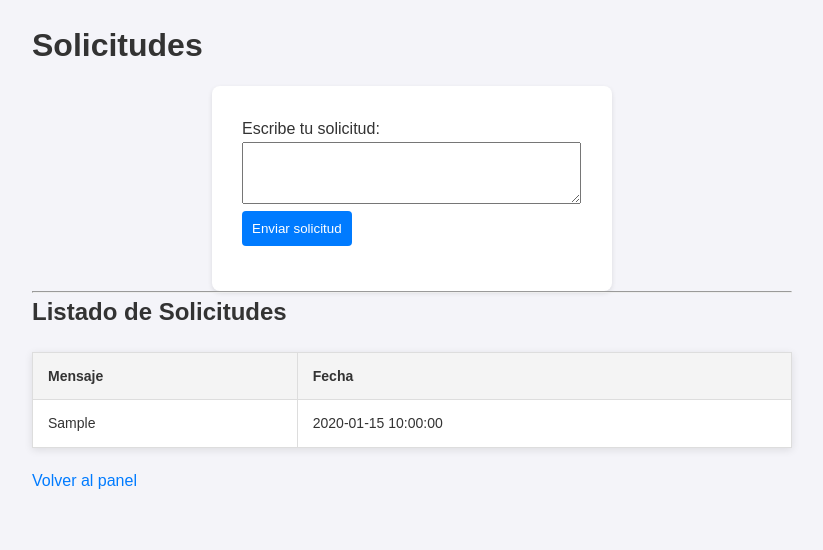
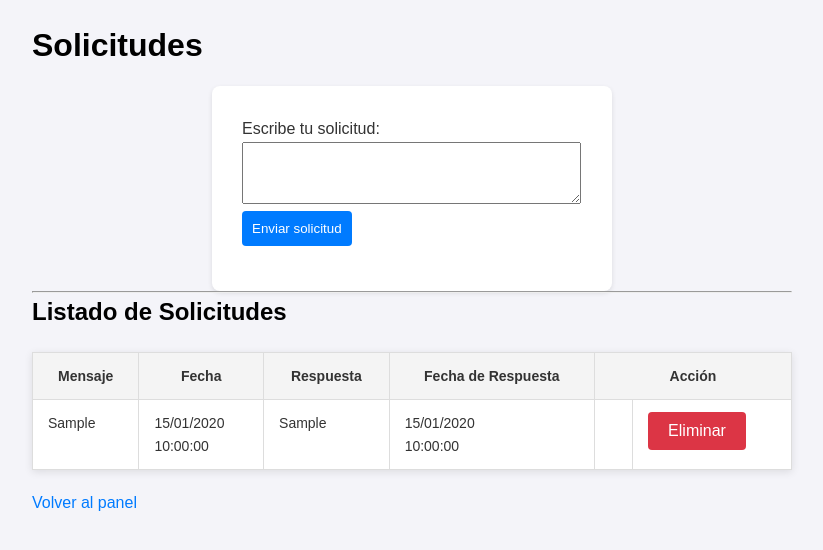
Before and after one commit to Cristianplus/Balcones-de-San-Soucci, a PHP site: page /solicitudes.php in a window 1280 px wide. Shown: the top 550 px of the page, without its empty margins (228-1051 px from the left). Run offline with PHP 8.4, Linux system fonts and the light colour scheme; the visitor is signed in with stand-in values (Sample User, id 1); tables that the repository leaves empty or names only in its code hold one stand-in row (values such as "Sample post").

Commit message:
retoques de diseños y personalización de requerimientos

```diff
--- a/crear_usuario.php
+++ b/crear_usuario.php
@@ -44,7 +44,7 @@ if ($_SERVER["REQUEST_METHOD"] == "POST") {
 </head>
 <body>
     <h2>Crear Usuario</h2>
-    <form action="crear_usuario.php" method="POST">
+    <form action="crear_usuario.php" method="POST" class="form-principal">
         <div class="form-group">
             <label for="nombre">Nombre:</label>
             <input type="text" name="nombre" id="nombre" required>
--- a/css/styles.css
+++ b/css/styles.css
@@ -20,7 +20,7 @@ body {
 
 h1, h2, h3 {
     margin-bottom: 15px;
-    color: #333;
+    color: #000000;
 }
 
 p {
@@ -37,7 +37,7 @@ a:hover {
 }
 
 /* Formulario */
-form {
+.form-principal {
     max-width: 400px;
     margin: 0 auto; /* centrar */
     background: #fff;
@@ -85,7 +85,6 @@ input[type="submit"] {
     background-color: #0056b3;
 }
 
-
 input[type="submit"] {
     background-color: #007BFF;
     color: #fff;
@@ -107,7 +106,12 @@ input[type="submit"]:hover {
     box-shadow: 0 2px 5px rgba(0,0,0,0.1);
 }
 
-.tabla-recibos th,
+.tabla-recibos th {
+    border: 1px solid #ddd;
+    padding: 12px;
+    text-align: center;
+}
+
 .tabla-recibos td,
 .tabla-documentos th,
 .tabla-documentos td {
@@ -130,10 +134,29 @@ a.button {
     color: white;
     border-radius: 4px;
     margin-top: 10px;
+    text-decoration: none;
 }
 
 a.button:hover {
     background-color: #0056b3;
+    text-decoration: none;
+}
+
+a.button-user {
+    display: block;
+    padding: 8px 15px;
+    background-color: #007BFF;
+    color: white;
+    border-radius: 4px;
+    margin-top: 10px;
+    width: 90px;
+    text-align: center;
+    text-decoration: none;
+}
+
+a.button-user:hover {
+    background-color: #0056b3;
+    text-decoration: none;
 }
 
 /* Mensaje de exito */
@@ -199,6 +222,7 @@ a.button:hover {
     background-color: #f4f4f4;
     color: #333333;
     font-weight: bold;
+    text-align: center;
 }
 
 /* Estilos para el panel de control */
@@ -273,13 +297,74 @@ a.button:hover {
 
 .logo-container {
     display: flex;
-    justify-content: left;
+    justify-content: center;
     margin-top: 20px;
 }
 
 /* Tamaño > logo del condominio */
 
 .logo-container img {
-    height: 100px;
+    height: 180px;
     width: auto;
 }
+
+.fila-solicitud {
+    cursor: pointer;
+    transition: background-color 0.3s ease;
+}
+
+.fila-solicitud:hover {
+    background-color: #f0f0f0;
+}
+
+.contenido-colapsable {
+    display: -webkit-box;
+    -webkit-line-clamp: 2; /* Muestra 2 líneas */
+    -webkit-box-orient: vertical;
+    overflow: hidden;
+    text-overflow: ellipsis;
+    transition: all 0.3s ease;
+}
+
+.contenido-colapsable.expanded {
+    -webkit-line-clamp: unset;
+}
+
+.fila-solicitud td {
+    height: 60px; /* Ajusta la altura según sea necesario */
+    vertical-align: top;
+}
+
+/* Botón de responder */
+.btn-responder {
+    padding: 10px 20px;
+    background-color: #007BFF;
+    color: #fff;
+    border: none;
+    border-radius: 4px;
+    cursor: pointer;
+    display: inline-block;
+    font-size: 16px;
+    margin: 2px auto;
+}
+
+.btn-responder:hover {
+    background-color: #0056b3;
+}
+
+/* Botón de eliminar */
+.btn-eliminar {
+    padding: 10px 20px;
+    background-color: #dc3545;
+    color: #fff;
+    border: none;
+    border-radius: 4px;
+    cursor: pointer;
+    display: inline-block;
+    font-size: 16px;
+    margin: 0 auto;
+}
+
+.btn-eliminar:hover {
+    background-color: #c82333;
+}
--- a/dashboard.php
+++ b/dashboard.php
@@ -1,6 +1,5 @@
 <?php include 'includes/header.php'; ?>
 <?php
-session_start();
 
 //Verificar si el usuario ha iniciado sesión
 if (!isset($_SESSION['usuario_id'])) {
--- a/documentos.php
+++ b/documentos.php
@@ -1,6 +1,6 @@
 <?php include 'includes/header.php'; ?>
 <?php
-session_start();
+
 ini_set('display_errors', 1);
 ini_set('display_startup_errors', 1);
 error_reporting(E_ALL);
--- a/editar_usuario.php
+++ b/editar_usuario.php
@@ -72,7 +72,7 @@ if ($_SERVER["REQUEST_METHOD"] == "POST") {
 </head>
 <body>
     <h2>Editar Usuario</h2>
-    <form action="editar_usuario.php?id=<?php echo $id; ?>" method="POST">
+    <form action="editar_usuario.php?id=<?php echo $id; ?>" method="POST" class="form-principal">
         <div class="form-group">
             <label for="nombre">Nombre:</label>
             <input type="text" name="nombre" value="<?php echo htmlspecialchars($usuario['nombre']); ?>" required>
--- a/includes/db.php
+++ b/includes/db.php
@@ -2,7 +2,7 @@
 // Parámetros de conexión a la base de datos
 $host = "localhost";
 $usuario = "root";
-$contraseña = "";
+$contraseña = "cristian2910";
 $baseDeDatos = "condominio";
 
 // Crear conexión
--- a/includes/footer.php
+++ b/includes/footer.php
@@ -1,5 +1,5 @@
 <footer>
-    <p>© 2025 Condominio Balcones de San Soucci - Trabajo de Grado</p>
+    <p>© 2025 Condominio Balcones de San Soucci</p>
 </footer>
 </body>
 </html>
--- a/includes/header.php
+++ b/includes/header.php
@@ -10,6 +10,7 @@ if (session_status() == PHP_SESSION_NONE) {
     <head>
         <meta charset="UTF-8">
         <title>Condominio Balcones de San Soucci</title>
+        <link rel="icon" type="image/png" href="img/icon.png">
         <link rel="stylesheet" href="css/styles.css">
         <script src="js/scripts.js"></script>
     </head>
--- a/login.php
+++ b/login.php
@@ -63,13 +63,13 @@ header('Content-Type: text/html; charset=utf-8');
         <link rel="stylesheet" href="css/styles.css">
     </head>
     <body>
-        <h2>Iniciar Sesión</h2>
+        <h2 style="padding-left: 180px;">Iniciar Sesión</h2>
 
         <?php if (!empty($error)): ?>
             <p styles = "color: red;"><?php echo $error; ?></p>
         <?php endif; ?>
 
-        <form action = "login.php" method = "POST">
+        <form action = "login.php" method = "POST" class="form-principal">
         <label for = "correo">Correo Electrónico:</label><br>
         <input type = "email" id = "correo" name = "correo" class="campo-login" required>
         <label for = "contraseña">Contraseña:</label><br>
--- a/recibos.php
+++ b/recibos.php
@@ -1,7 +1,6 @@
 <?php include 'includes/header.php'; ?>
 <?php
 
-session_start();
 // Verificar si el usuario ha iniciado sesión
 if (!isset($_SESSION['usuario_id'])) {
     header("Location: login.php");
@@ -83,10 +82,10 @@ $resultado = $stmt->get_result();
     <link rel="stylesheet" href="css/styles.css">
 </head>
 <body>
-    <h1>Recibos de Administración</h1>
+    <h1 style="text-align: center;">Recibos de Administración</h1>
 
     <?php if ($rol === 'administrador'): ?>
-    <h2>Agregar Recibo</h2>
+    <h2 style="padding-left: 180px;">Agregar Recibo</h2>
     <form action="recibos.php" method="POST">
         <div class="form-group">
             <label for="usuario_id">Residente:</label>
--- a/solicitudes.php
+++ b/solicitudes.php
@@ -25,15 +25,52 @@ if ($_SERVER['REQUEST_METHOD'] === 'POST' && isset($_POST['mensaje'])) {
     }
 }
 
+// Procesar respuesta del administrador
+if ($_SERVER['REQUEST_METHOD'] === 'POST' && isset($_POST['respuesta']) && $rol === 'administrador') {
+    $respuesta = trim($_POST['respuesta']);
+    $solicitud_id = $_POST['solicitud_id'];
+
+    if (!empty($respuesta)) {
+        $stmt = $conn->prepare("UPDATE solicitudes SET respuesta = ?, fecha_respuesta = NOW() WHERE id = ?");
+        $stmt->bind_param("si", $respuesta, $solicitud_id);
+        $stmt->execute();
+        $stmt->close();
+        $success = "Respuesta enviada correctamente.";
+    } else {
+        $error = "La respuesta no puede estar vacía.";
+    }
+}
+
+// Procesar eliminación de solicitud
+if ($_SERVER['REQUEST_METHOD'] === 'POST' && isset($_POST['eliminar_solicitud'])) {
+    $solicitud_id_eliminar = $_POST['solicitud_id_eliminar'];
+
+    // Verificar permisos para eliminar
+    if ($rol === 'administrador') {
+        $stmt = $conn->prepare("DELETE FROM solicitudes WHERE id = ?");
+        $stmt->bind_param("i", $solicitud_id_eliminar);
+    } else {
+        $stmt = $conn->prepare("DELETE FROM solicitudes WHERE id = ? AND usuario_id = ?");
+        $stmt->bind_param("ii", $solicitud_id_eliminar, $usuario_id);
+    }
+
+    if ($stmt->execute()) {
+        $success = "Solicitud eliminada correctamente.";
+    } else {
+        $error = "Error al eliminar la solicitud.";
+    }
+    $stmt->close();
+}
+
 // Obtener las solicitudes para mostrar
 if ($rol === 'administrador') {
-    $sql = "SELECT s.id, u.nombre AS usuario, s.mensaje, s.fecha
+    $sql = "SELECT s.id, u.nombre AS usuario, s.mensaje, s.fecha, s.respuesta, s.fecha_respuesta
             FROM solicitudes s
             JOIN usuarios u ON s.usuario_id = u.id
             ORDER BY s.fecha DESC";
     $stmt = $conn->prepare($sql);
 } else {
-    $sql = "SELECT id, mensaje, fecha
+    $sql = "SELECT id, mensaje, fecha, respuesta, fecha_respuesta
             FROM solicitudes
             WHERE usuario_id = ?
             ORDER BY fecha DESC";
@@ -61,7 +98,7 @@ $resultado = $stmt->get_result();
     <?php endif; ?>
 
     <?php if ($rol !== 'administrador'): ?>
-        <form method="POST" action="solicitudes.php">
+        <form method="POST" action="solicitudes.php" class="form-principal">
             <label for="mensaje">Escribe tu solicitud:</label><br>
             <textarea name="mensaje" id="mensaje" rows="4" cols="40" required></textarea><br>
             <input type="submit" value="Enviar solicitud">
@@ -70,26 +107,67 @@ $resultado = $stmt->get_result();
     <?php endif; ?>
 
     <h2>Listado de Solicitudes</h2>
-    <table class="tabla-solicitudes">
+    <table class="tabla-solicitudes" id="tabla-solicitudes">
+        <thead>
             <tr>
                 <?php if ($rol === 'administrador'): ?>
                     <th>Residente</th>
                 <?php endif; ?>
                 <th>Mensaje</th>
                 <th>Fecha</th>
+                <th>Respuesta</th>
+                <th>Fecha de Respuesta</th>
+                <th colspan="2">Acción</th>
             </tr>
+        </thead>
+        <tbody>
             <?php while ($solicitud = $resultado->fetch_assoc()): ?>
-            <tr>
+                <tr class="fila-solicitud">
                     <?php if ($rol === 'administrador'): ?>
                         <td><?php echo htmlspecialchars($solicitud['usuario']); ?></td>
                     <?php endif; ?>
-                <td><?php echo nl2br(htmlspecialchars($solicitud['mensaje'])); ?></td>
-                <td><?php echo $solicitud['fecha']; ?></td>
+                    <td><div class="contenido-colapsable"><?php echo nl2br(htmlspecialchars($solicitud['mensaje'])); ?></div></td>
+                    <td>
+                        <?php
+                            $fecha = new DateTime($solicitud['fecha']);
+                            echo $fecha->format('d/m/Y') . '<br>' . $fecha->format('H:i:s');
+                        ?>
+                    </td>
+                    <td><div class="contenido-colapsable"><?php echo isset($solicitud['respuesta']) ? nl2br(htmlspecialchars($solicitud['respuesta'])) : ''; ?></div></td>
+                    <td>
+                        <?php
+                            if (!empty($solicitud['fecha_respuesta'])) {
+                                $fecha_respuesta = new DateTime($solicitud['fecha_respuesta']);
+                                echo $fecha_respuesta->format('d/m/Y') . '<br>' . $fecha_respuesta->format('H:i:s');
+                            }
+                        ?>
+                    </td>
+                    <?php if ($rol === 'administrador'): ?>
+                        <td>
+                            <button class="btn-responder">Responder</button>
+                            <form method="POST" action="solicitudes.php" class="form-respuesta" style="display: none;">
+                                <input type="hidden" name="solicitud_id" value="<?php echo $solicitud['id']; ?>">
+                                <textarea name="respuesta" rows="3" cols="30" required></textarea><br>
+                                <input type="submit" value="Enviar Respuesta">
+                            </form>
+                        </td>
+                    <?php else: ?>
+                        <td></td>
+                    <?php endif; ?>
+                    <td>
+                        <form method="POST" action="solicitudes.php" onsubmit="return confirm('¿Estás seguro de que quieres eliminar esta solicitud?');">
+                            <input type="hidden" name="solicitud_id_eliminar" value="<?php echo $solicitud['id']; ?>">
+                            <button type="submit" name="eliminar_solicitud" value="Eliminar" class="btn-eliminar">Eliminar</button>
+                        </form>
+                    </td>
                 </tr>
             <?php endwhile; ?>
+        </tbody>
     </table>
 
     <p><a href="dashboard.php">Volver al panel</a></p>
+
+    <script src="js/scripts.js"></script>
 </body>
 </html>
 <?php
--- a/sql/esquema.sql
+++ /dev/null
@@ -1 +0,0 @@
--- Esquema de base de datos
```
Also changed, not shown: index.html (+5 -2 lines), js/scripts.js (+33 -0 lines), usuarios.php (+4 -4 lines), img/icon.png (added). Lines whose indentation alone changed are shown as unchanged.
